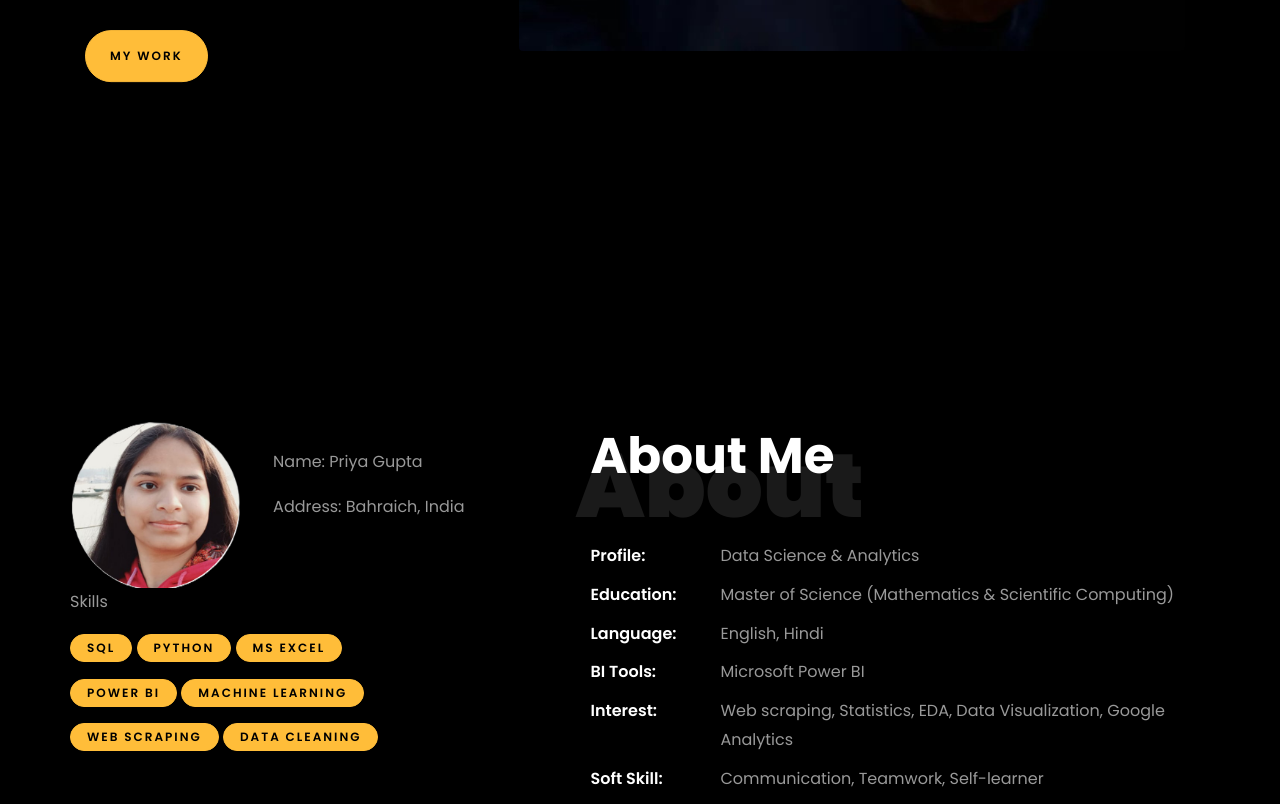
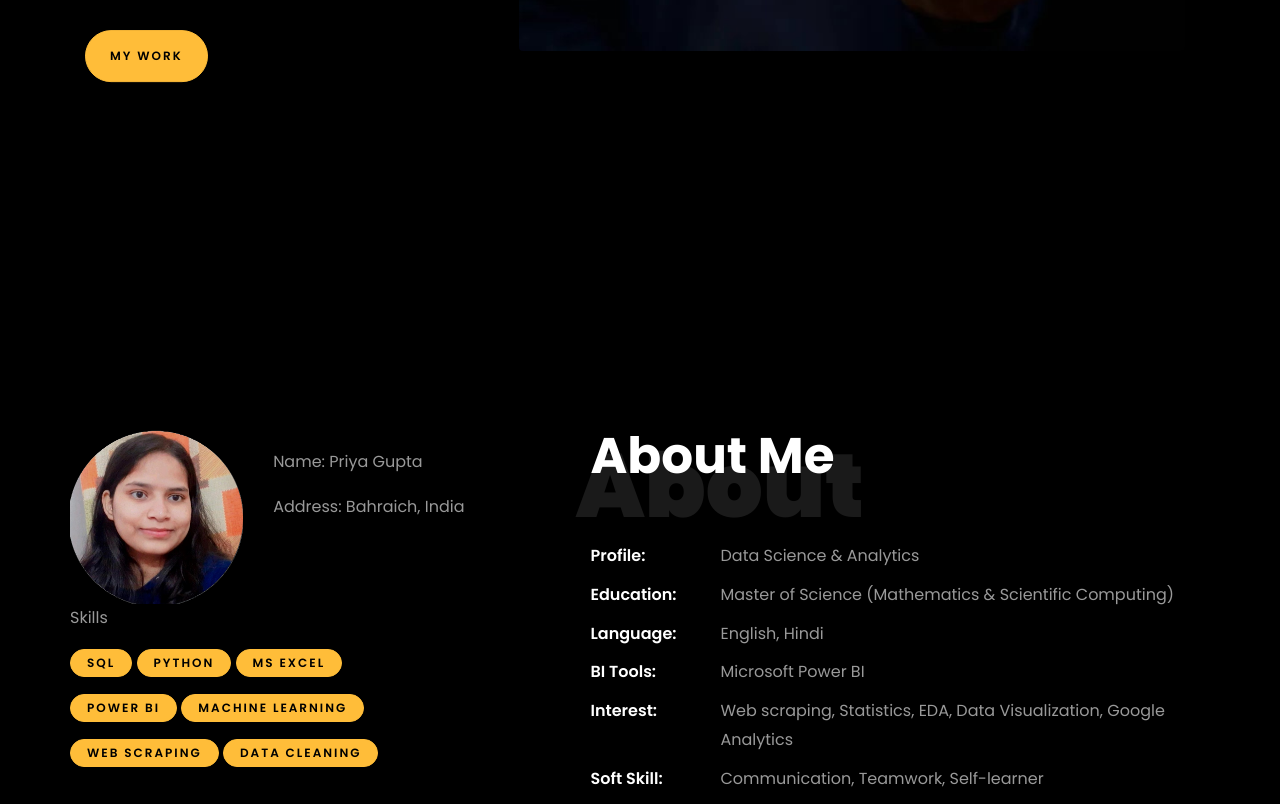
Before and after one commit to Priya1121/Priya1121.github.io, a plain HTML site: page index.html in a window 1280 px wide. Shown: the part 443-1247 px from the top of the page. Drawn offline with Linux system fonts and the light colour scheme; files whose address does not match are found by name.

Commit message:
Update index.html

```diff
--- a/index.html
+++ b/index.html
@@ -214,7 +214,7 @@
 								<div class="row">
 									<div class="col-sm-6 col-md-5">
 									  <div class="about-img">
-										<img src="images/priya.png" class="img-fluid rounded b-shadow-a" alt="">
+										<img src="images/priya11.png" class="img-fluid rounded b-shadow-a" alt="">
 									  </div>
 									</div>
 									<!-- Details next to profile image -->
```
